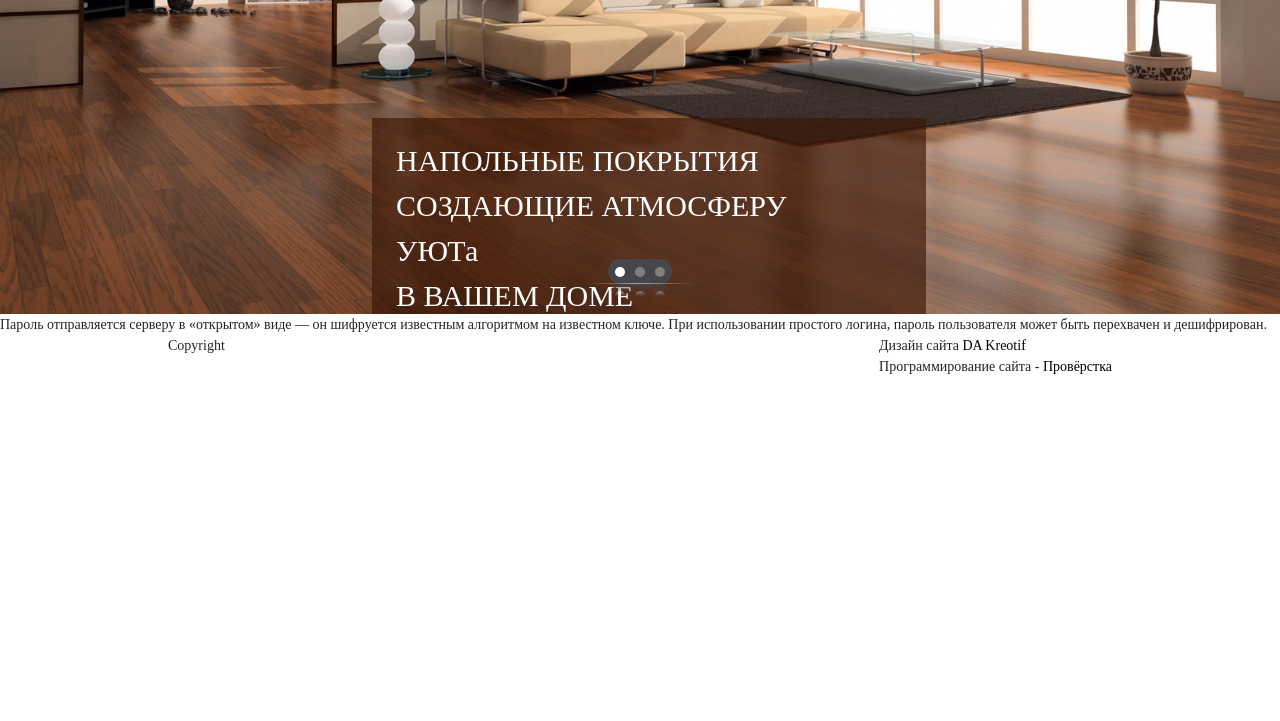
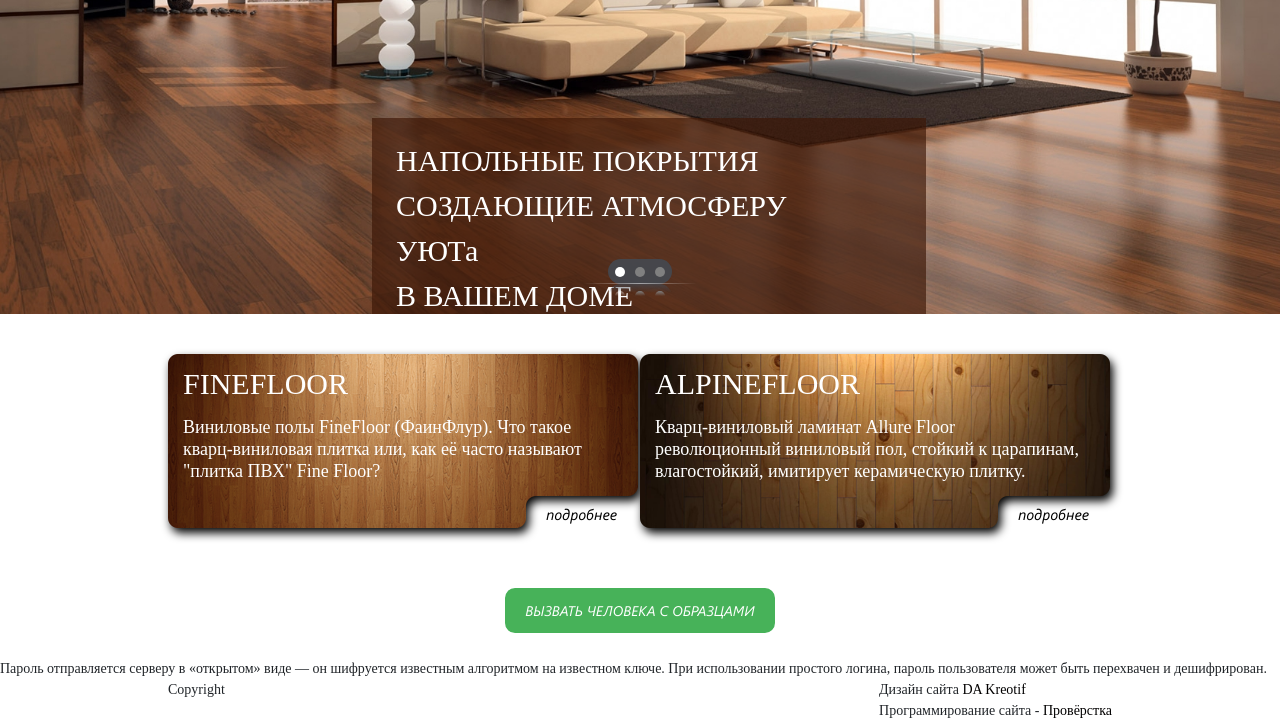
Before and after one commit to x404/polvinil, a website: page app/homepage.html in a window 1280 px wide. Shown: the part 150-871 px from the top of the page. Before the commit the page ends 800 px from the top, so only its background shows below. Drawn offline with Linux system fonts and the light colour scheme; a web font is replaced by a local one.

Commit message:
Добавлены рубрики на главной

```diff
--- a/app/homepage.html
+++ b/app/homepage.html
@@ -167,6 +167,38 @@
 	</div>
 	<!-- =/homeslider -->
 
+
+	<!-- =rubrics -->
+	<div class="rubrics">
+		<div class="container">
+			<div class="d-flex justify-content-around">
+				<div class="rubric__plate">
+					<a href="#" title="" class="rubric__link">
+						<img src="images/finefloor.png" alt="" class="rubric__img" />
+						<div class="rubric__desc">
+							<h3 class="rubric__title">finefloor</h3>
+							<p class="rubric__text">Виниловые полы FineFloor (ФаинФлур). Что такое кварц-виниловая плитка или, как её часто называют "плитка ПВХ" Fine Floor?</p>
+							<p class="rubric__more">подробнее</p>
+						</div>
+					</a>
+				</div>
+				<div class="rubric__plate">
+					<a href="#" title="" class="rubric__link">
+						<img src="images/alpinefloor.png" alt="" class="rubric__img" />
+						<div class="rubric__desc">
+							<h3 class="rubric__title">alpinefloor</h3>
+							<p class="rubric__text">Кварц-виниловый ламинат Allure Floor революционный виниловый пол, стойкий к царапинам, влагостойкий, имитирует керамическую плитку.</p>
+							<p class="rubric__more">подробнее</p>
+						</div>
+					</a>
+				</div>
+			</div>
+		</div>
+	</div>
+	<!-- =/rubrics -->
+
+	<button type="button" class="btn btn-green center-block">ВЫЗВАТЬ ЧЕЛОВЕКА С ОБРАЗЦАМИ</button>
+
 	<!-- =main -->
 	<div class="main">
 		Пароль отправляется серверу в «открытом» виде — он шифруется известным алгоритмом на известном ключе. При использовании простого логина, пароль пользователя может быть перехвачен и дешифрирован.
--- a/app/template/scss/_base.scss
+++ b/app/template/scss/_base.scss
@@ -118,16 +118,35 @@ button{
 	font-size: 1.4rem;
 	white-space: nowrap;
 	transition: .3s;
+	border-radius: 10px;
 	&-white{
 		background: #fff;
 		color: $color3;
-		border-radius: 10px;
 		&:hover{
 			color: $color4;
 		}
 	}
+
+	&-green{
+		background: $color4;
+		border: 2px solid $color4;
+		color: $color2;
+		margin: 2.5rem 0;
+		padding: 1rem 1.8rem;
+
+		&:hover{
+			color: $color4;
+			border-color: inherit;
+			background-color: $color2;
+		}
+	}
 }
 
+.center-block{
+	display: block;
+	margin-left: auto;
+	margin-right: auto;
+}
 
 input[type="text"]{
 	font-family: Corbel;
--- a/app/template/scss/_homepage.scss
+++ b/app/template/scss/_homepage.scss
@@ -85,3 +85,65 @@
 		}
 	}
 }
+
+
+// rubrics
+.rubrics{
+	margin: 4rem 0 6rem;
+}
+
+.rubric{
+	&__img{
+		filter: drop-shadow(3px 5px 5px #000);
+	}
+
+	&__plate{
+		width: 475px;
+	}
+
+
+	&__link{
+		color: $color2;
+		display: block;
+		position: relative;
+		&:hover{
+			color: $color2;
+			.rubric{
+				&__more{
+					text-decoration: underline;
+				}
+			}
+		}
+	}
+
+	&__title{
+		font-size: 3rem;
+		font-weight: normal;
+		line-height: 1.2;
+		text-transform: uppercase;
+	}
+
+	&__desc{
+		bottom: 0;
+		font-size: 1.8rem;
+		left: 0;
+		padding: 1.2rem 3rem 3rem 1.5rem;
+		position: absolute;
+		right: 0;
+		top: 0;
+	}
+
+	&__text{
+		line-height: 1.2;
+		padding-top: 1.5rem;
+	}
+
+	&__more{
+		position: absolute;
+		right: 23px;
+		bottom: 0;
+		font-size: 1.6rem;
+		color: $color1;
+		font-style: italic;
+	}
+}
```
Also changed, not shown: app/images/alpinefloor.png (added), app/images/finefloor.png (added), app/template/css/styles.css, app/template/css/styles.min.css.
